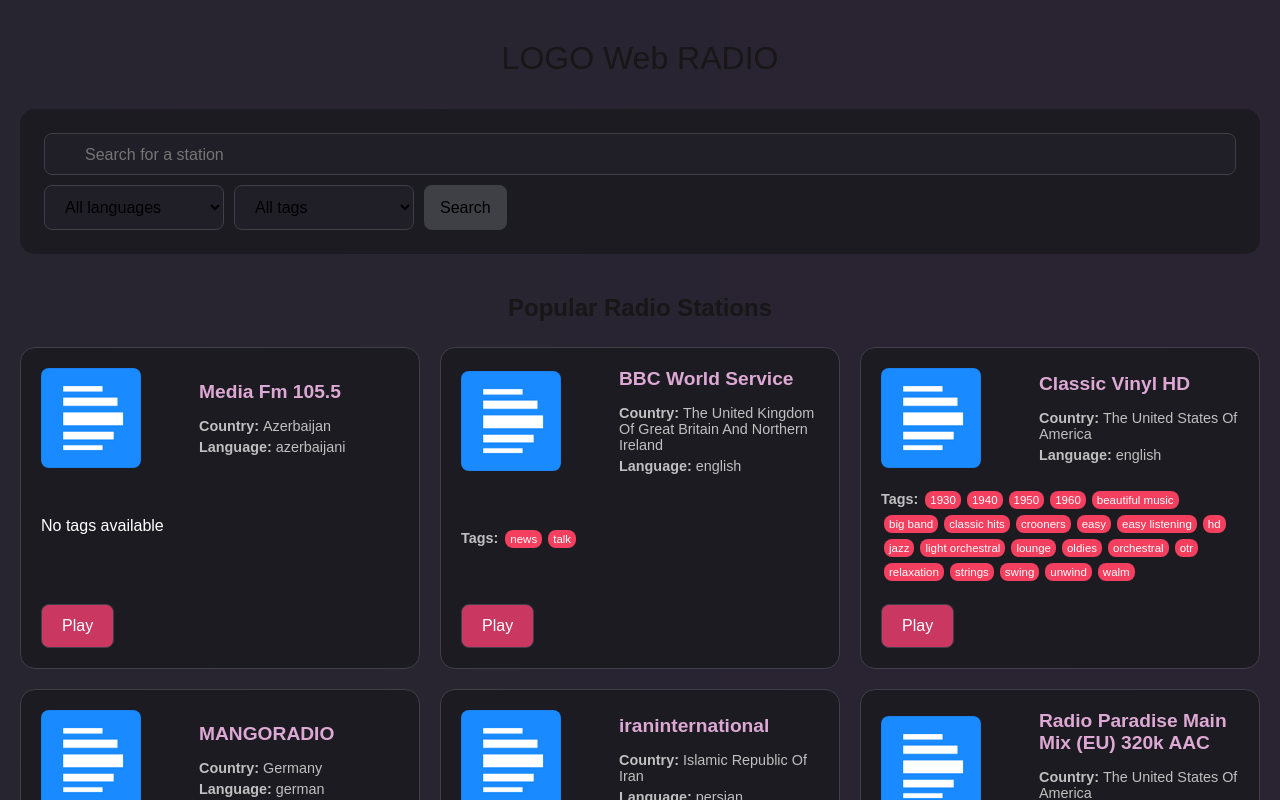
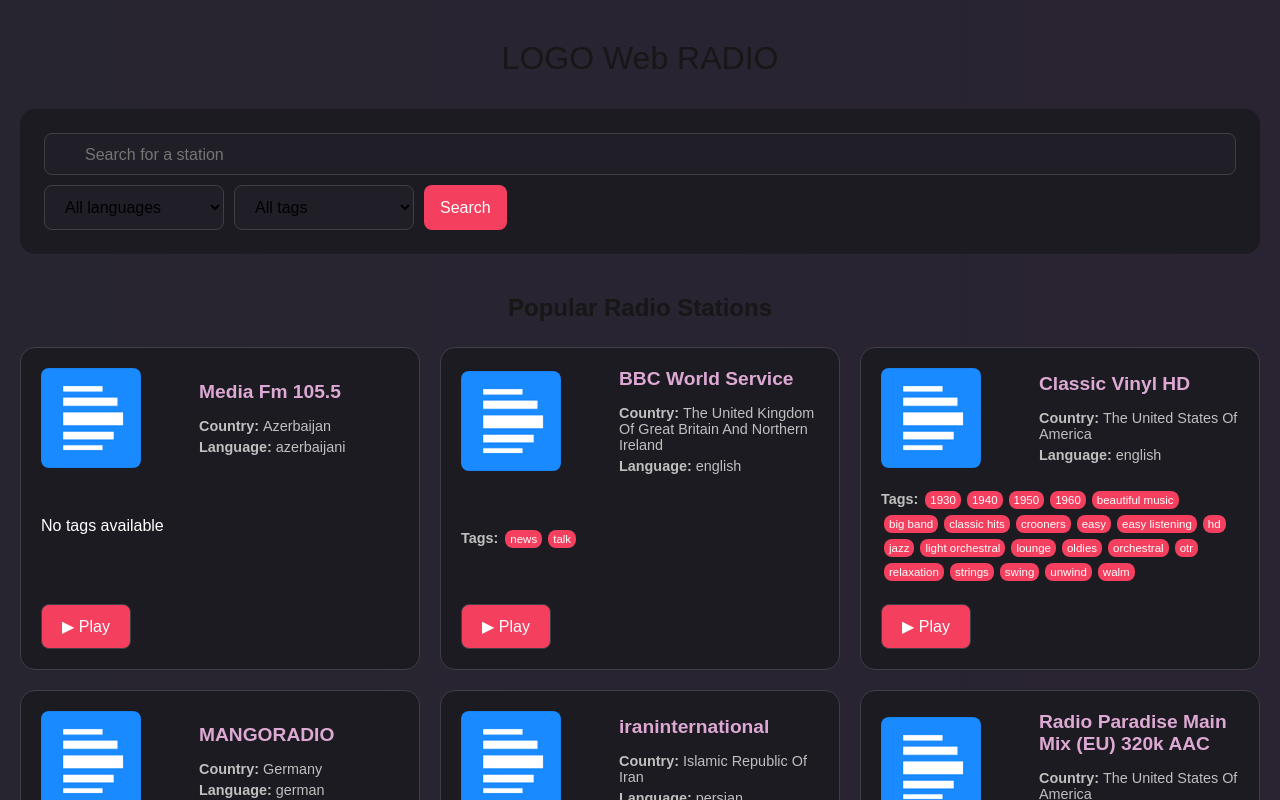
Before and after one commit to MuradImanYch/Web-App-Radio, a Next.js app: page / in a window 1280 px wide. Shown: the top 800 px of the page. Built offline with nearby package versions, Linux system fonts and the light colour scheme.

Commit message:
generate slug is external func and created station list component

```diff
--- a/src/components/Filter/Filter.css
+++ b/src/components/Filter/Filter.css
@@ -32,11 +32,12 @@
     padding: 12px 16px;
     width: 100%;
     border-radius: 8px;
-    background-color: #3f3f46;
+    background-color: #f43f5e;
     border: 0;
     cursor: pointer;
     font-size: 1em;
     transition: 0.2s;
+    color: #fff;
 }
 .filter button:hover {
     background-color: #4a4a52;
--- a/src/components/Main/Main.css
+++ b/src/components/Main/Main.css
@@ -2,117 +2,3 @@
     margin-top: 40px;
     text-align: center;
 }
-.main-container .station-list li {
-  background: #1b1b21;
-  margin: 10px 0;
-  border-radius: 15px;
-  color: #fff;
-  padding: 20px;
-  border: 1px solid #3f3f46;
-}
-.main-container .station-list li .station-name {
-  color: #dda9d4;
-  font-size: 1.2em;
-  font-weight: bold;
-}
-.main-container .station-list li div {
-  display: flex;
-  align-items: center;
-  justify-content: space-between;
-}
-.main-container .station-list li > div > p {
-  width: 200px;
-}
-.main-container .station-list .station-country, .main-container .station-list .station-tags, .main-container .station-list .station-language {
-  font-size: 0.9em !important;
-}
-.main-container .station-list .station-country {
-  margin: 15px 0 0 0;
-  display: block;
-  color: silver;
-}
-.main-container .station-list .station-language {
-  margin: 5px 0 0 0;
-  display: block;
-  color: silver;
-}
-.main-container .station-list li > div img {
-  border-radius: 8px;
-}
-.main-container .station-list .station-tags {
-  margin: 20px 0 0 0;
-  display: block;
-  color: silver;
-}
-.main-container .station-list button {
-  padding: 12px 20px;
-  width: auto;
-  border-radius: 8px;
-  background-color: #ca3862;
-  border: 0;
-  cursor: pointer;
-  font-size: 1em;
-  margin: 20px 0 0 0;
-  transition: 0.2s;
-  border: 1px solid #3f3f46;
-  color: #fff;
-}
-.main-container .station-list button:hover {
-  background-color: #da4771;
-}
-.main-container .station-list {
-  margin: 15px 0 0 0;
-}
-.main-container .station-list .station-item span span {
-  font-weight: bold;
-}
-.main-container .station-list .station-item .tag {
-  font-size: 0.8em;
-  background: #f43f5e;
-  margin: 3px;
-  color: #fff;
-  padding: 3px 5px;
-  display: inline-block;
-  border-radius: 8px;
-}
-
-@media (min-width: 600px) {
-    .main-container .station-list li {
-      width: 350px;
-      display: flex;
-      flex-direction: column;
-      justify-content: space-between;
-    }
-    .main-container .station-list {
-      flex-wrap: wrap;
-      display: flex;
-      justify-content: space-between;
-    }
-    .main-container .station-list .station-item p {
-      margin: 0 0 0 20px;
-    }
-}
-
-@media (min-width: 1000px) {
-  .main-container .station-list li {
-    width: 320px;
-  }
-}
-
-@media (min-width: 1250px) {
-  .main-container .station-list li {
-    width: 400px;
-  }
-}
-
-@media (min-width: 1900px) {
-  .main-container .station-list li {
-    width: 350px;
-  }
-}
-
-@media (max-width: 400px) {
-    .main-container .station-list .station-item p {
-      margin: 0 0 0 15px;
-    }
-}
--- a/src/components/Main/Main.jsx
+++ b/src/components/Main/Main.jsx
@@ -1,7 +1,6 @@
 import Link from 'next/link';
 import './Main.css';
-import Image from 'next/image';
-import radioIco from '../../../public/radioIco.png'
+import StationList from '../StationList/StationList';
 
 const Main = () => {
     const topRadio = [
@@ -357,41 +356,11 @@ const Main = () => {
     "has_extended_info": false
   }];
 
-  function generateSlug(name) {
-  return name
-    .normalize("NFD")
-    .replace(/[\u0300-\u036f]/g, '')
-    .toLowerCase()
-    .replace(/[^a-z0-9]+/g, '-')
-    .replace(/(^-|-$)/g, '');
-}
-
     return (
         <div className="main-container">
             <h2>Popular Radio Stations</h2>
 
-            <ul className="station-list">
-                {topRadio.map((station) => (
-                <li className="station-item" key={station.stationuuid}>
-                    <div className="top">
-                        <Image width={100} height={100} src={radioIco} title={station.name} alt={station.name} placeholder={'empty'} />
-                        <p>
-                            {station.name ? <span className="station-name">{station.name}</span> : 'Unknown station'}
-                            {station.country ? <span className="station-country"><span>Country: </span> {station.country}</span> : 'Unknown country'}
-                            {station.language ? <span className="station-language"><span>Language:</span> {station.language}</span> : 'Unknown language'}
-                        </p>
-                    </div>
-                    {station.tags ? <span className="station-tags"><span>Tags:</span> {station.tags.split(',').map((tag, i) => {
-                      return <div key={tag + '-' + i} className="tag">{tag}</div>
-                    })}</span> : 'No tags available'}
-                    <div className='playBtn'><Link href={'/listen/' + generateSlug(station.country) + '-' + generateSlug(station.name)}><button>Play</button></Link></div>
-                    {/* <audio controls>
-                    <source src={station.url_resolved} type="audio/mpeg" />
-                    Your browser does not support audio.
-                    </audio> */}
-                </li>
-                ))}
-            </ul>
+            <StationList topRadio={topRadio} />
         </div>
     );
 };
--- /dev/null
+++ b/src/components/StationList/StationList.css
@@ -0,0 +1,121 @@
+.station-list .station-list li {
+  background: #1b1b21;
+  margin: 10px 0;
+  border-radius: 15px;
+  color: #fff;
+  padding: 20px;
+  border: 1px solid #3f3f46;
+}
+.station-list .station-list li .station-name {
+  color: #dda9d4;
+  font-size: 1.2em;
+  font-weight: bold;
+}
+.station-list .station-list li div {
+  display: flex;
+  align-items: center;
+  justify-content: space-between;
+}
+.station-list .station-list li > div > p {
+  width: 200px;
+}
+.station-list .station-list .station-country, .station-list .station-list .station-tags, .station-list .station-list .station-language {
+  font-size: 0.9em !important;
+}
+.station-list .station-list .station-country {
+  margin: 15px 0 0 0;
+  display: block;
+  color: silver;
+}
+.station-list .station-list .station-language {
+  margin: 5px 0 0 0;
+  display: block;
+  color: silver;
+}
+.station-list .station-list li > div img {
+  border-radius: 8px;
+}
+.station-list .station-list .station-tags {
+  margin: 20px 0 0 0;
+  display: block;
+  color: silver;
+}
+.station-list .station-list button {
+  padding: 12px 20px;
+  width: auto;
+  border-radius: 8px;
+  background-color: #f43f5e;
+  border: 0;
+  cursor: pointer;
+  font-size: 1em;
+  margin: 20px 0 0 0;
+  transition: 0.2s;
+  border: 1px solid #3f3f46;
+  color: #fff;
+}
+.station-list .station-list button:hover {
+  background-color: #4a4a52;
+}
+.station-list .station-list {
+  margin: 15px 0 0 0;
+}
+.station-list .station-list .station-item span span {
+  font-weight: bold;
+}
+.station-list .station-list .station-item .tag {
+  font-size: 0.8em;
+  background: #f43f5e;
+  margin: 3px;
+  color: #fff;
+  display: inline-block;
+  border-radius: 8px;
+  transition: 0.2s;
+}
+.station-list .station-list .station-item .tag:hover {
+  background: #4a4a52;
+}
+.station-list .station-list .station-item .tag a {
+  padding: 3px 5px;
+  display: block;
+}
+
+@media (min-width: 600px) {
+    .station-list .station-list li {
+      width: 350px;
+      display: flex;
+      flex-direction: column;
+      justify-content: space-between;
+    }
+    .station-list .station-list {
+      flex-wrap: wrap;
+      display: flex;
+      justify-content: space-between;
+    }
+    .station-list .station-list .station-item p {
+      margin: 0 0 0 20px;
+    }
+}
+
+@media (min-width: 1000px) {
+  .station-list .station-list li {
+    width: 320px;
+  }
+}
+
+@media (min-width: 1250px) {
+  .station-list .station-list li {
+    width: 400px;
+  }
+}
+
+@media (min-width: 1900px) {
+  .station-list .station-list li {
+    width: 350px;
+  }
+}
+
+@media (max-width: 400px) {
+    .station-list .station-list .station-item p {
+      margin: 0 0 0 15px;
+    }
+}
--- /dev/null
+++ b/src/components/StationList/StationList.jsx
@@ -0,0 +1,36 @@
+import Image from 'next/image';
+import radioIco from '../../../public/radioIco.png'
+import Link from 'next/link';
+import './StationList.css';
+import generateSlug from '../../utils/generateSlug';
+
+const StationList = ({topRadio}) => {
+    return (
+        <div className="station-list">
+            <ul className="station-list">
+                {topRadio.map((station) => {
+                  return <li className="station-item" key={station.stationuuid}>
+                      <div className="top">
+                          <Image width={100} height={100} src={radioIco} title={station.name} alt={station.name} placeholder={'empty'} />
+                          <p>
+                              {station.name ? <span className="station-name">{station.name}</span> : 'Unknown station'}
+                              {station.country ? <span className="station-country"><span>Country: </span> {station.country}</span> : 'Unknown country'}
+                              {station.language ? <span className="station-language"><span>Language:</span> {station.language}</span> : 'Unknown language'}
+                          </p>
+                      </div>
+                      {station.tags ? <span className="station-tags"><span>Tags:</span> {station.tags.split(',').map((tag, i) => {
+                        return <div key={tag + '-' + i} className="tag"><Link href="#">{tag}</Link></div>
+                      })}</span> : 'No tags available'}
+                      <div className='playBtn'><Link href={'/listen/' + generateSlug(station.country) + '-' + generateSlug(station.name)}><button>▶ Play</button></Link></div>
+                      {/* <audio controls>
+                      <source src={station.url_resolved} type="audio/mpeg" />
+                      Your browser does not support audio.
+                      </audio> */}
+                  </li>
+                })}
+            </ul>
+        </div>
+    );
+};
+
+export default StationList;
--- /dev/null
+++ b/src/utils/generateSlug.js
@@ -0,0 +1,10 @@
+const generateSlug = (name) => {
+    return name
+        .normalize("NFD")
+        .replace(/[\u0300-\u036f]/g, '')
+        .toLowerCase()
+        .replace(/[^a-z0-9]+/g, '-')
+        .replace(/(^-|-$)/g, '');
+}
+
+module.exports = generateSlug;
```
Also changed, not shown: src/components/Listen/Listen.jsx (+1 -9 lines).
